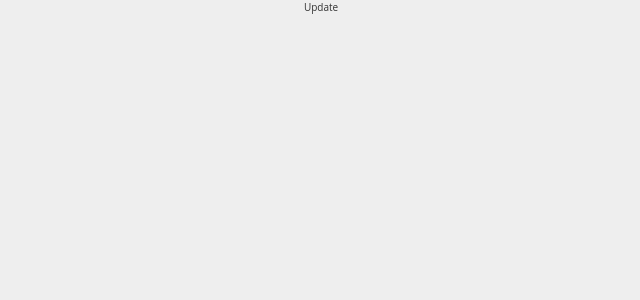
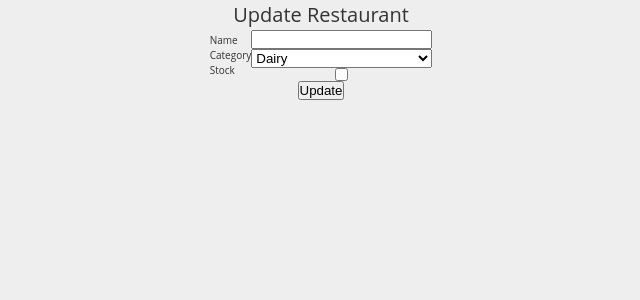
Before and after one commit to JoonDY/ingredients-app, a React (Create React App) app in the folder client/: page /ingredients/1/update in a window 1280 px wide. Shown: the top 300 px of the page, without its empty margins (319-959 px from the left). Built offline with nearby package versions, Linux system fonts and the light colour scheme; no server answers.

Commit message:
Add sort by stock and create Update page

```diff
--- a/client/src/App.css
+++ b/client/src/App.css
@@ -71,14 +71,12 @@ strong {
 .flex-column {
   display: flex;
   flex-direction: column;
-  justify-content: left;
-  align-items: center;
+  justify-content: center;
 }
 
 .flex {
   display: flex;
-  justify-content: left;
-  align-items: center;
+  justify-content: center;
 }
 
 .navbar {
@@ -106,3 +104,12 @@ tr,
 td {
   border: 1px solid black;
 }
+
+label {
+  display: block;
+  text-align: left;
+}
+
+.flex-left {
+  align-items: left;
+}
--- a/client/src/api/Ingredients.js
+++ b/client/src/api/Ingredients.js
@@ -9,6 +9,19 @@ export const getIngredients = async(setIngredients) => {
         console.log(err)
     }
 
+}
+
+export const getSingleIngredient = async(id, setName, setStock, setCategory) => {
+    try {
+        const res = await fetch(`${BASE_URL}/${id}`);
+        const data = await res.json();
+        console.log(data)
+        setName(data.data.ingredients[0].name);
+        setStock(data.data.ingredients[0].in_stock);
+        setCategory(data.data.ingredients[0].category)
+    } catch (err) {
+        console.log(err)
+    }
 }
 
 export const postIngredients = async(name, category, addIngredient) => {
@@ -45,7 +58,7 @@ export const deleteIngredient = async(id) => {
     });
 }
 
-export const updateIngredient = async(id, name, inStock) => {
+export const updateIngredient = async(id, name, stock, category) => {
     await fetch (`${BASE_URL}/${id}`, {
         method: 'PUT',
         headers: {
@@ -54,7 +67,8 @@ export const updateIngredient = async(id, name, inStock) => {
         body: JSON.stringify({
             id,
             name,
-            in_stock: inStock
+            in_stock: stock,
+            category
         })
     });
 }
--- a/client/src/components/AddIngredient.js
+++ b/client/src/components/AddIngredient.js
@@ -18,8 +18,6 @@ const AddIngredient = () => {
 
   const handleSubmit = (e) => {
     e.preventDefault();
-    console.log(name)
-    console.log(category)
     postIngredients(name, category, addIngredient);
   }
 
--- a/client/src/components/IngredientItem.js
+++ b/client/src/components/IngredientItem.js
@@ -1,23 +1,31 @@
 import { useState } from "react";
 import { updateIngredient } from "../api/Ingredients";
+import { useHistory } from "react-router-dom"
 
-const IngredientItem = ({ingredient, handleDelete}) => {
+const IngredientItem = ({ingredient, handleDelete, handleUpdateStock}) => {
   const { id, name} = ingredient
   const [stock, setStock] = useState(ingredient.in_stock);
+  let history = useHistory();
 
-  const handleUpdate = (e) => {
-    console.log(e.target.checked)
-    setStock(e.target.checked)
-    updateIngredient(id, name, e.target.checked)
+  const handleStock = (e) => {
+    setStock(e.target.checked);
+    updateIngredient(id, name, e.target.checked);
+    handleUpdateStock(id, e.target.checked);
   }
 
+  const handleUpdate = (id) => {
+    history.push(`/ingredients/${id}/update`)
+  }
 
   return (
     <tr>
       <td>{ingredient.name}</td>
       <td>{ingredient.category}</td>
-      <td><input type="checkbox" checked={stock} onChange={handleUpdate}/></td>
-      <td><button onClick={() => {handleDelete(ingredient.id)}}>Delete</button></td>
+      <td><input type="checkbox" checked={stock} onChange={handleStock}/></td>
+      <td>
+      <button onClick={() => {handleUpdate(ingredient.id)}}>Update</button>
+      <button onClick={() => {handleDelete(ingredient.id)}}>Delete</button>
+      </td>
     </tr>
   )
 }
--- a/client/src/components/IngredientList.js
+++ b/client/src/components/IngredientList.js
@@ -7,8 +7,10 @@ import { deleteIngredient } from '../api/Ingredients';
 
 const IngredientList = () => {
 
-  const { ingredients, setIngredients } = useContext(IngredientsContext)
-  const [sort, setSort] = useState('asc');
+  const {ingredients, setIngredients} = useContext(IngredientsContext)
+  const [sortCategory, setSortCategory] = useState('asc');
+  const [sortName, setSortName] = useState('asc');
+  const [sortStock, setSortStock] = useState('asc');
 
   useEffect(() => {
     try {
@@ -23,30 +25,56 @@ const IngredientList = () => {
     setIngredients(ingredients.filter((ingredient) => {
       return ingredient.id !== id
     }))
+  };
+
+  const handleUpdateStock = (id, stock) => {
+    const ingredient = ingredients.filter(ingredient => ingredient.id === id);
+    ingredient[0].in_stock = stock;
   }
 
-  const handleSortName = (query) => {
+  const handleSortName = () => {
     const sortedIngredients = [...ingredients].sort((a,b) => {
-      const isReverse = (sort === 'asc') ? 1 : -1;
-      return isReverse * a[query].localeCompare(b[query])
+      const isReverse = (sortName === 'asc') ? 1 : -1;
+      return isReverse * a.name.localeCompare(b.name)
     })
     setIngredients(sortedIngredients)
-    setSort((sort === 'asc') ? 'desc' : 'asc' )
-  }
+    setSortName((sortName === 'asc') ? 'desc' : 'asc' )
+  };
+
+  const handleSortCategory = () => {
+    const sortedIngredients = [...ingredients].sort((a,b) => {
+      const isReverse = (sortCategory === 'asc') ? 1 : -1;
+      return isReverse * a.category.localeCompare(b.category)
+    })
+    setIngredients(sortedIngredients)
+    setSortCategory((sortCategory === 'asc') ? 'desc' : 'asc' )
+  };
+
+  const handleSortStock = () => {
+    const sortedIngredients = [...ingredients].sort((a,b) => {
+      const isReverse = (sortStock === 'asc') ? 1 : -1;
+      return isReverse * (a.in_stock - b.in_stock)
+    })
+    setIngredients(sortedIngredients)
+    setSortStock((sortStock === 'asc') ? 'desc' : 'asc' )
+  };
+
 
   return (
     <div>
       <AddIngredient />
       <table>
-        <tr>
-          <th>Name <button onClick={() => {handleSortName('name')}}>Sort</button></th>
-          <th>Category<button onClick={() => {handleSortName('category')}}>Sort</button></th>
-          <th>Stock</th>
-          <th></th>
-        </tr>
-         {ingredients && ingredients.map((item) => {
-        return <IngredientItem key={item.id} ingredient={item} handleDelete={handleDelete}/>
-      })}
+        <tbody>
+          <tr>
+            <th>Name <button onClick={handleSortName}>Sort</button></th>
+            <th>Category<button onClick={handleSortCategory}>Sort</button></th>
+            <th>Stock<button onClick={handleSortStock}>Sort</button></th>
+            <th></th>
+          </tr>
+          {ingredients && ingredients.map((item) => {
+          return <IngredientItem key={item.id} ingredient={item} handleDelete={handleDelete} handleUpdateStock={handleUpdateStock}/>
+          })}
+        </tbody>
       </table>
 
 
--- /dev/null
+++ b/client/src/components/UpdateIngredient.js
@@ -0,0 +1,74 @@
+import React, {useEffect, useState} from 'react';
+import { useHistory, useParams } from 'react-router-dom';
+import { getSingleIngredient, updateIngredient } from '../api/Ingredients';
+
+const UpdateIngredient = () => {
+  const {id} = useParams();
+  let history = useHistory();
+  const [name, setName] = useState('')
+  const [stock, setStock] = useState('')
+  const [category, setCategory] = useState('')
+
+  useEffect(() => {
+    try {
+      getSingleIngredient(id, setName, setStock, setCategory);
+    } catch(err) {
+      console.log(err)
+    }
+  }, []);
+
+  const handleName = (e) => {
+    setName(e.target.value);
+  }
+
+  const handleCategory = (e) => {
+    setCategory(e.target.value);
+  }
+
+  const handleStock = (e) => {
+    setStock(e.target.checked);
+  }
+
+  const handleUpdate = (e) => {
+    e.preventDefault();
+    updateIngredient(id, name, stock, category)
+    console.log('success')
+    history.push("/")
+  }
+
+  return (
+    <div>
+      <form action="submit">
+
+        <div className="flex">
+            <div className="flex-column flex-left">
+              <label htmlFor="name">Name</label>
+              <label htmlFor="category">Category</label>
+              <label htmlFor="stock">Stock</label>
+            </div>
+          <div className="flex-column">
+            <input type="text" id="name" value={name} onChange={handleName} required/>
+            <select id="category" value={category} onChange={handleCategory}>
+              <option disabled>Category</option>
+              <option value="dairy">Dairy</option>
+              <option value="protein">Protein</option>
+              <option value="carb">Carb</option>
+              <option value="snack">Snack</option>
+              <option value="fruit">Fruit</option>
+              <option value="vegetable">Vegetable</option>
+              <option value="drink ">Drink</option>
+              <option value="oil">Oil</option>
+              <option value="condiment">Condiment</option>
+              <option value="spice">Spice</option>
+              <option value="other">Other</option>
+            </select>
+            <input type="checkbox" checked={stock} id="stock" onChange={handleStock}/>
+          </div>
+        </div>
+        <button onClick={handleUpdate} type="submit" >Update</button>
+      </form>
+    </div>
+  )
+}
+
+export default UpdateIngredient
--- a/client/src/routes/UpdatePage.js
+++ b/client/src/routes/UpdatePage.js
@@ -1,9 +1,11 @@
 import React from 'react'
+import UpdateIngredient from '../components/UpdateIngredient'
 
 const UpdatePage = () => {
   return (
     <div>
-      Update
+      <h1>Update Restaurant</h1>
+      <UpdateIngredient />
     </div>
   )
 }
```
